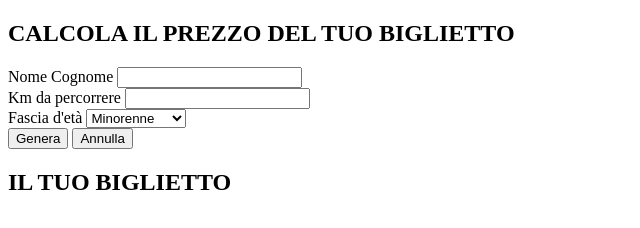
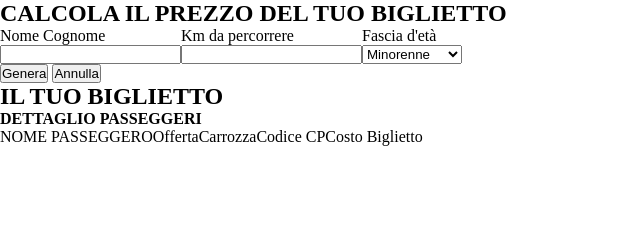
Before and after one commit to marcocaffarelli/js-biglietto-treno-form, a plain HTML site: page index.html in a window 1280 px wide. Shown: the whole page, without its empty margins (0-640 px from the left). Drawn offline with Linux system fonts and the light colour scheme.

Commit message:
Aggiunti i dati alla sezione il tuo biglietto
Aggiunti i dati alla sezione il tuo biglietto

```diff
--- a/assets/css/style.css
+++ b/assets/css/style.css
@@ -8,3 +8,8 @@
 .d-flex {
   display: flex;
 }
+
+.col{
+  display: flex;
+  flex-direction: column;
+}
--- a/assets/js/main.js
+++ b/assets/js/main.js
@@ -6,15 +6,19 @@ var btnAnnulla = document.getElementById("btn_annulla");
 btnGenera.addEventListener('click', function() {
    // console.log("genera");
 
+   // var degli id dei tag input
    var nomeUtente = document.getElementById("nome_cognome")
    var kmUtente = document.getElementById("km")
    var fasciaEtaUtente = document.getElementById("fascia_età")
 
-
+   // var degli id dei tag input a cui è assegnata il value
    var nomeCognome = nomeUtente.value;
    var km = kmUtente.value;
    var fasciaEta = fasciaEtaUtente.value;
    // console.log(nomeCognome, km, fasciaEta);
+
+   var costoAlKm = 0.21;
+   var costoBiglietto = costoAlKm * km;
 
 
 });
--- a/index.html
+++ b/index.html
@@ -4,6 +4,7 @@
     <meta charset="UTF-8">
     <meta name="viewport" content="width=device-width, initial-scale=1.0">
     <meta http-equiv="X-UA-Compatible" content="ie=edge">
+    <link rel="stylesheet" href="assets/css/style.css">
     <title>Biglietto Treno Form</title>
   </head>
   <body>
@@ -13,7 +14,7 @@
       <!-- sfondo bianco -->
       <div class="bianco">
         <!-- riga superiore -->
-        <div class="row">
+        <div class="row d-flex">
           <div class="col">
             <label for="nome">Nome Cognome</label>
             <input type="text" id="nome_cognome" name="nome">
@@ -47,6 +48,43 @@
     <!-- il tuo biglietto -->
     <section id="biglietto">
       <h2>IL TUO BIGLIETTO</h2>
+      <div class="bianco">
+        <div class="row">
+          <h4>DETTAGLIO PASSEGGERI</h4>
+        </div>
+        <div class="row d-flex">
+          <div class="col">
+            <div>
+              NOME PASSEGGERO
+            </div>
+            <div id=""></div>
+          </div>
+          <div class="col">
+            <div>
+              Offerta
+            </div>
+            <div id=""></div>
+          </div>
+          <div class="col">
+            <div>
+              Carrozza
+            </div>
+            <div id=""></div>
+          </div>
+          <div class="col">
+            <div>
+              Codice CP
+            </div>
+            <div id=""></div>
+          </div>
+          <div class="col">
+            <div>
+              Costo Biglietto
+            </div>
+            <div id=""></div>
+          </div>
+        </div>
+      </div>
 
     </section>
     <!-- /il tuo biglietto -->
```
